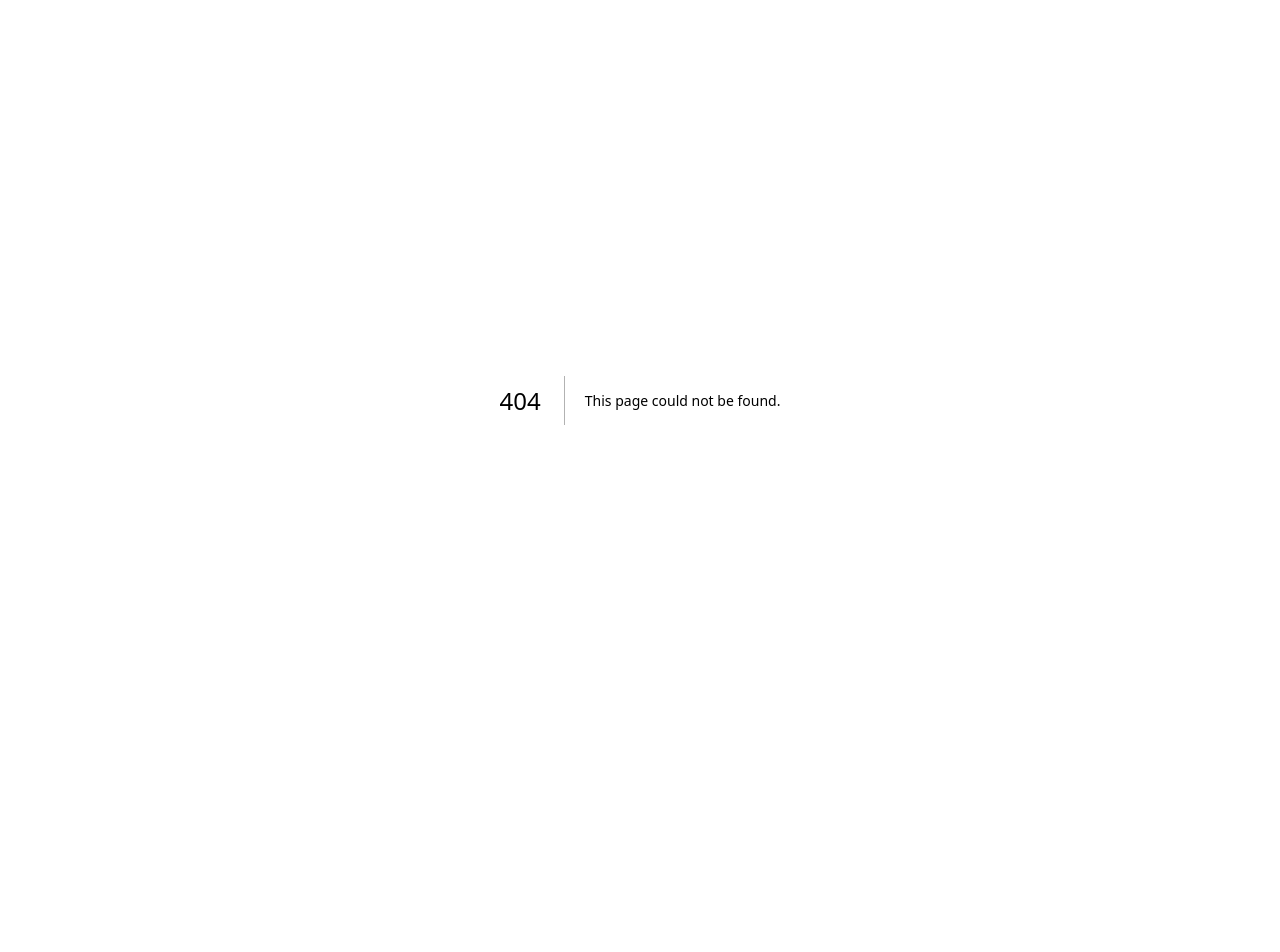
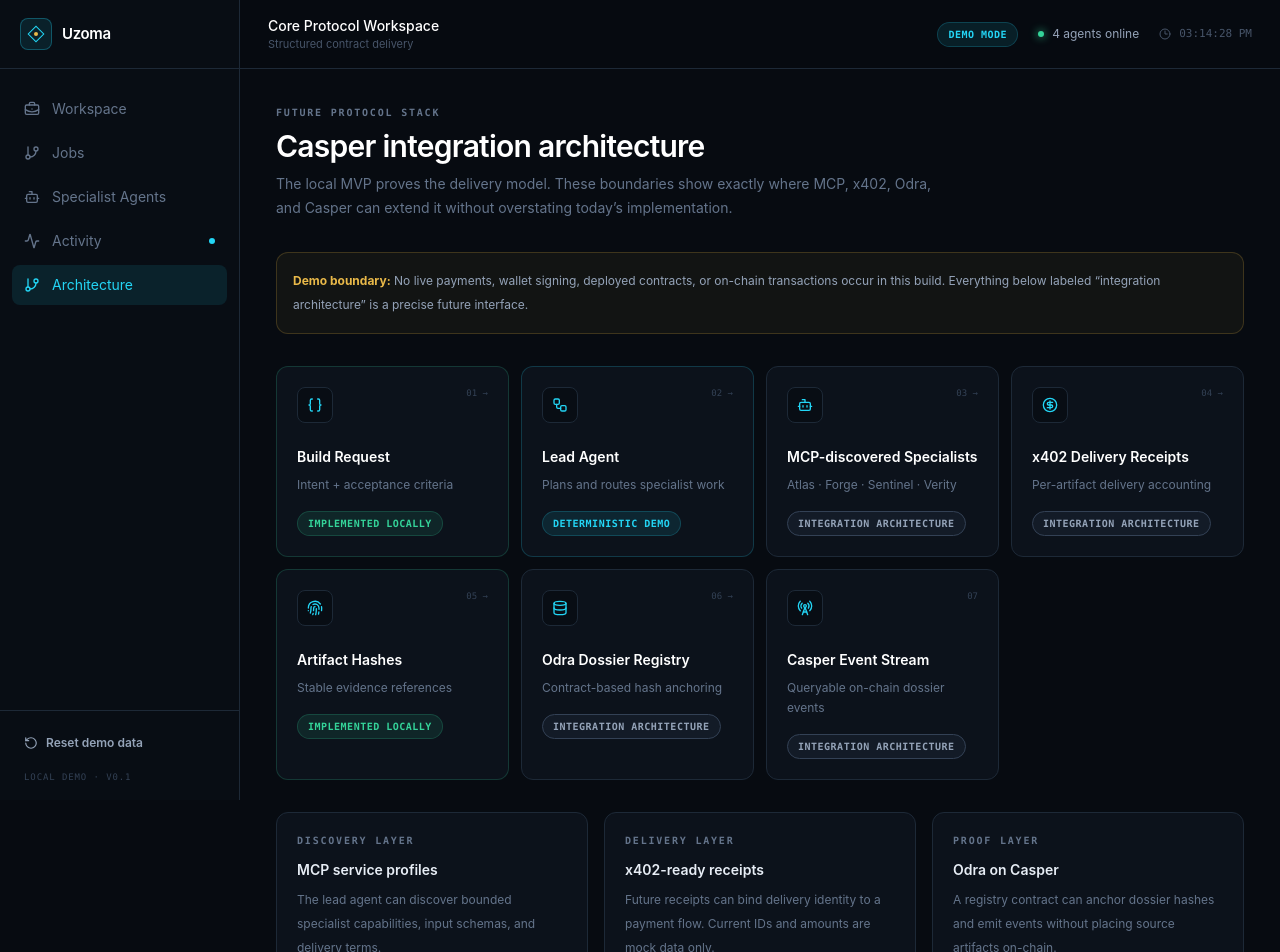
Before and after one commit to Rex739/uzoma, a Next.js app: page /architecture in a window 1280 px wide. Before the commit this address had no page. Shown: the top 952 px of the page. Before the commit the page ends 800 px from the top, so only its background shows below. Built offline with nearby package versions, Linux system fonts and the light colour scheme.

Commit message:
feat(architecture): document future Casper integration boundaries

```diff
--- /dev/null
+++ b/app/(app)/architecture/page.tsx
@@ -0,0 +1,131 @@
+import {
+  Bot,
+  Braces,
+  CircleDollarSign,
+  Database,
+  Fingerprint,
+  RadioTower,
+  Workflow,
+} from "lucide-react";
+import { PageHeading } from "@/components/page-heading";
+import { Badge } from "@/components/ui";
+
+const stack = [
+  {
+    name: "Build Request",
+    sub: "Intent + acceptance criteria",
+    icon: Braces,
+    status: "Implemented locally",
+  },
+  {
+    name: "Lead Agent",
+    sub: "Plans and routes specialist work",
+    icon: Workflow,
+    status: "Deterministic demo",
+  },
+  {
+    name: "MCP-discovered Specialists",
+    sub: "Atlas · Forge · Sentinel · Verity",
+    icon: Bot,
+    status: "Integration architecture",
+  },
+  {
+    name: "x402 Delivery Receipts",
+    sub: "Per-artifact delivery accounting",
+    icon: CircleDollarSign,
+    status: "Integration architecture",
+  },
+  {
+    name: "Artifact Hashes",
+    sub: "Stable evidence references",
+    icon: Fingerprint,
+    status: "Implemented locally",
+  },
+  {
+    name: "Odra Dossier Registry",
+    sub: "Contract-based hash anchoring",
+    icon: Database,
+    status: "Integration architecture",
+  },
+  {
+    name: "Casper Event Stream",
+    sub: "Queryable on-chain dossier events",
+    icon: RadioTower,
+    status: "Integration architecture",
+  },
+];
+export default function ArchitecturePage() {
+  return (
+    <>
+      <PageHeading
+        eyebrow="Future protocol stack"
+        title="Casper integration architecture"
+        description="The local MVP proves the delivery model. These boundaries show exactly where MCP, x402, Odra, and Casper can extend it without overstating today’s implementation."
+      />
+      <div className="rounded-xl border border-gold/20 bg-gold/5 p-4 text-xs leading-6 text-slate-400">
+        <strong className="text-gold">Demo boundary:</strong> No live payments,
+        wallet signing, deployed contracts, or on-chain transactions occur in
+        this build. Everything below labeled “integration architecture” is a
+        precise future interface.
+      </div>
+      <div className="mt-8 grid gap-3 sm:grid-cols-2 xl:grid-cols-4">
+        {stack.map(({ name, sub, icon: Icon, status }, i) => (
+          <div
+            className={`surface min-h-44 p-5 ${status === "Implemented locally" ? "border-emerald/20" : status === "Deterministic demo" ? "border-cyan/20" : ""}`}
+            key={name}
+          >
+            <div className="flex items-start justify-between gap-3">
+              <div className="grid size-9 place-items-center rounded-lg border border-line bg-[#080d14]">
+                <Icon className="size-4 text-cyan" />
+              </div>
+              <span className="font-mono text-[9px] text-slate-700">
+                0{i + 1}
+                {i < stack.length - 1 ? " →" : ""}
+              </span>
+            </div>
+            <h2 className="mt-6 text-sm font-semibold text-white">{name}</h2>
+            <p className="mt-2 text-xs leading-5 text-slate-500">{sub}</p>
+            <Badge
+              className="mt-4"
+              tone={
+                status === "Implemented locally"
+                  ? "green"
+                  : status === "Deterministic demo"
+                    ? "cyan"
+                    : "slate"
+              }
+            >
+              {status}
+            </Badge>
+          </div>
+        ))}
+      </div>
+      <div className="mt-8 grid gap-4 md:grid-cols-3">
+        <div className="surface p-5">
+          <p className="eyebrow">Discovery layer</p>
+          <h3 className="mt-3 text-sm font-semibold">MCP service profiles</h3>
+          <p className="mt-2 text-xs leading-6 text-slate-500">
+            The lead agent can discover bounded specialist capabilities, input
+            schemas, and delivery terms.
+          </p>
+        </div>
+        <div className="surface p-5">
+          <p className="eyebrow">Delivery layer</p>
+          <h3 className="mt-3 text-sm font-semibold">x402-ready receipts</h3>
+          <p className="mt-2 text-xs leading-6 text-slate-500">
+            Future receipts can bind delivery identity to a payment flow.
+            Current IDs and amounts are mock data only.
+          </p>
+        </div>
+        <div className="surface p-5">
+          <p className="eyebrow">Proof layer</p>
+          <h3 className="mt-3 text-sm font-semibold">Odra on Casper</h3>
+          <p className="mt-2 text-xs leading-6 text-slate-500">
+            A registry contract can anchor dossier hashes and emit events
+            without placing source artifacts on-chain.
+          </p>
+        </div>
+      </div>
+    </>
+  );
+}
```
